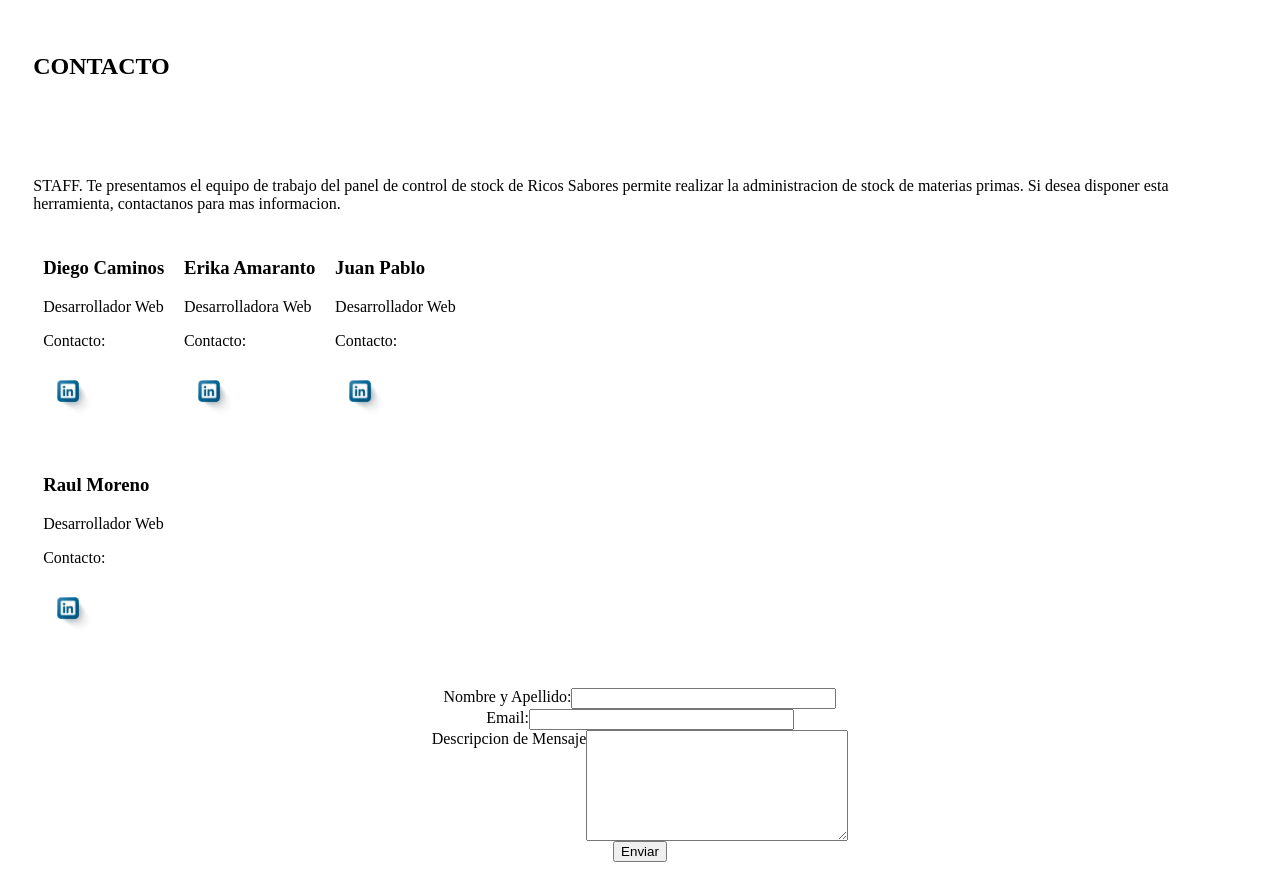
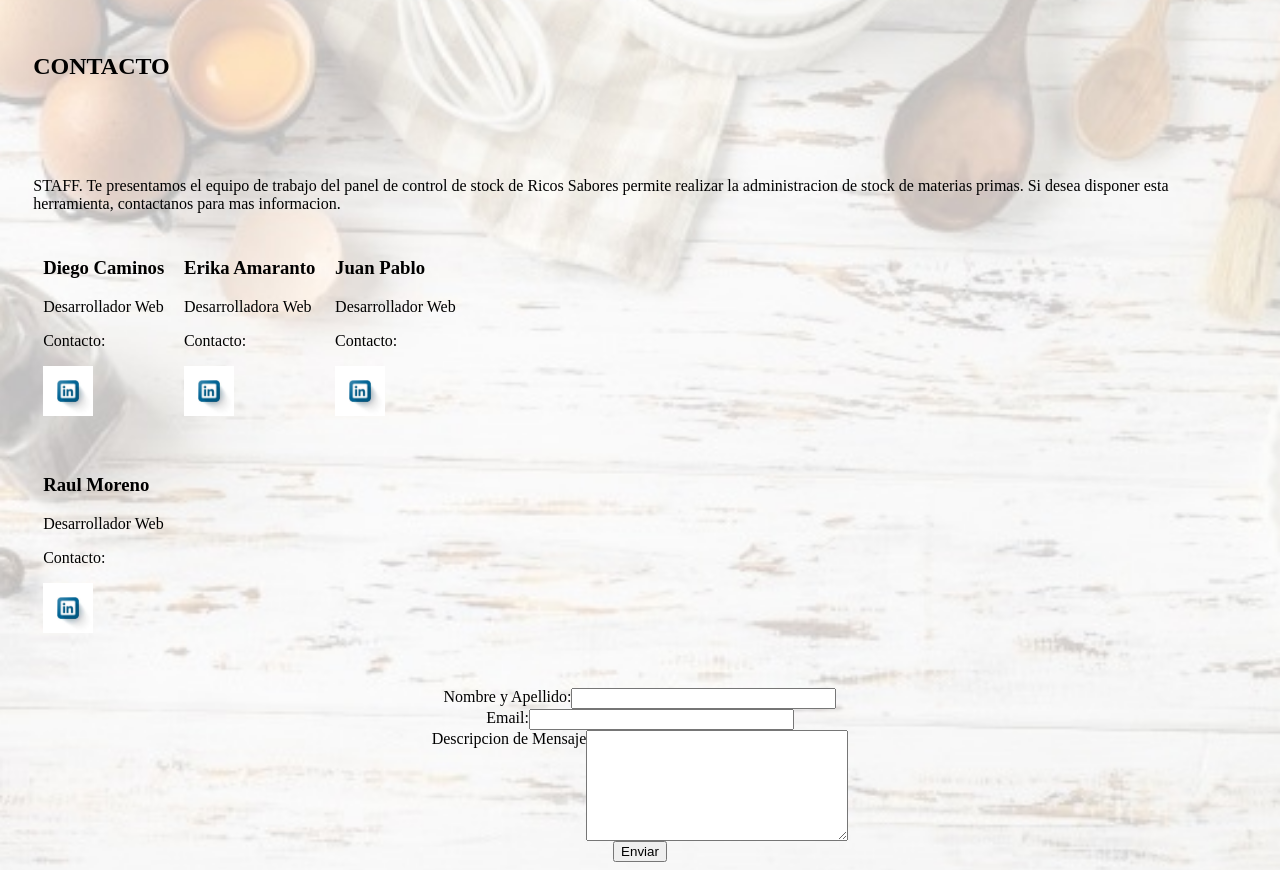
Before and after one commit to practicaproISPC/grupo1-g1, a PHP site: page /contact.html in a window 1280 px wide. Run offline with PHP 8.4, Linux system fonts and the light colour scheme.

Commit message:
Update contacto.css

```diff
--- a/LoguinFrame/css/contacto.css
+++ b/LoguinFrame/css/contacto.css
@@ -13,12 +13,19 @@ root{
     --fucsiaPaleta: #b3667e;
     --cremaPaleta: #FCF5E3;
 }
+body {
+    background: url("../img/12345_1.jpg") center;
+    background-size: 120% auto;
+    background-repeat: no-repeat;
+}
+
 body{
     font-family: var(--fuenteBase);
     font-weight: 500;
     color: var(--colorFB);
     background-color:var(--bcolorB);
 }
+
 h2{
 color: var(--colorFB);
 font-weight: 700;
```
